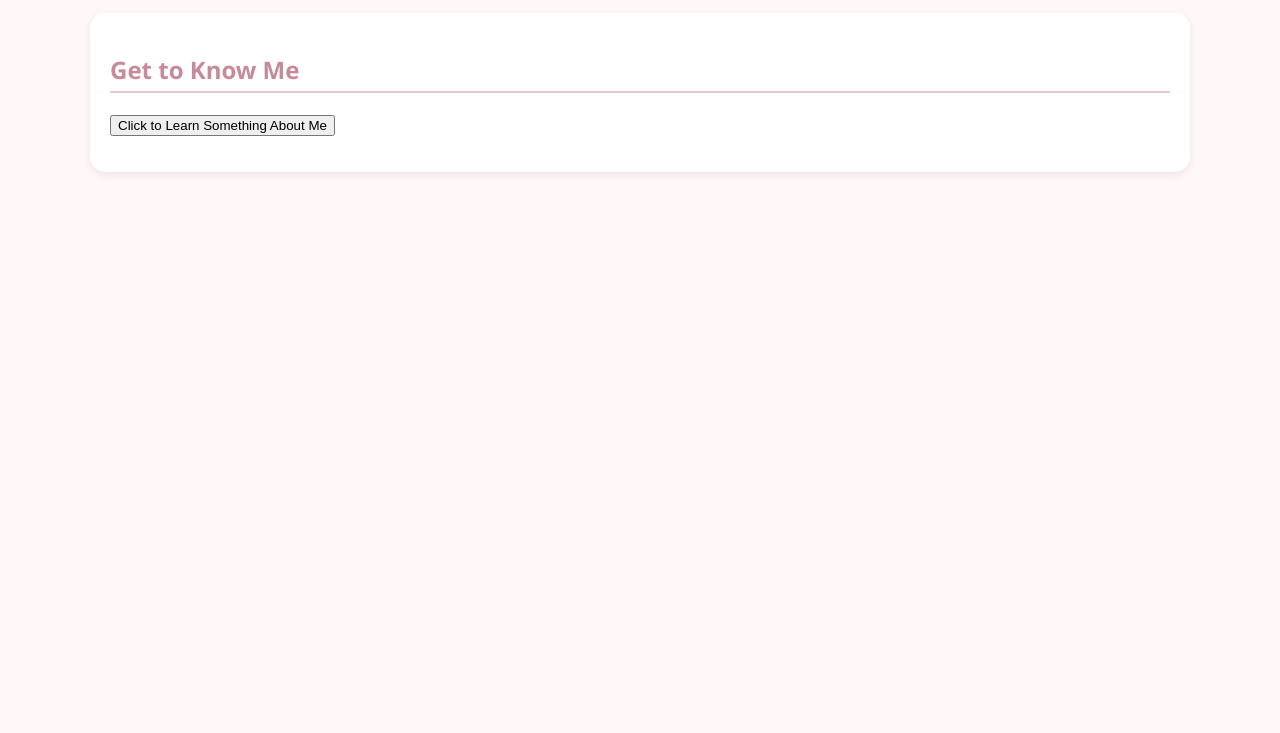
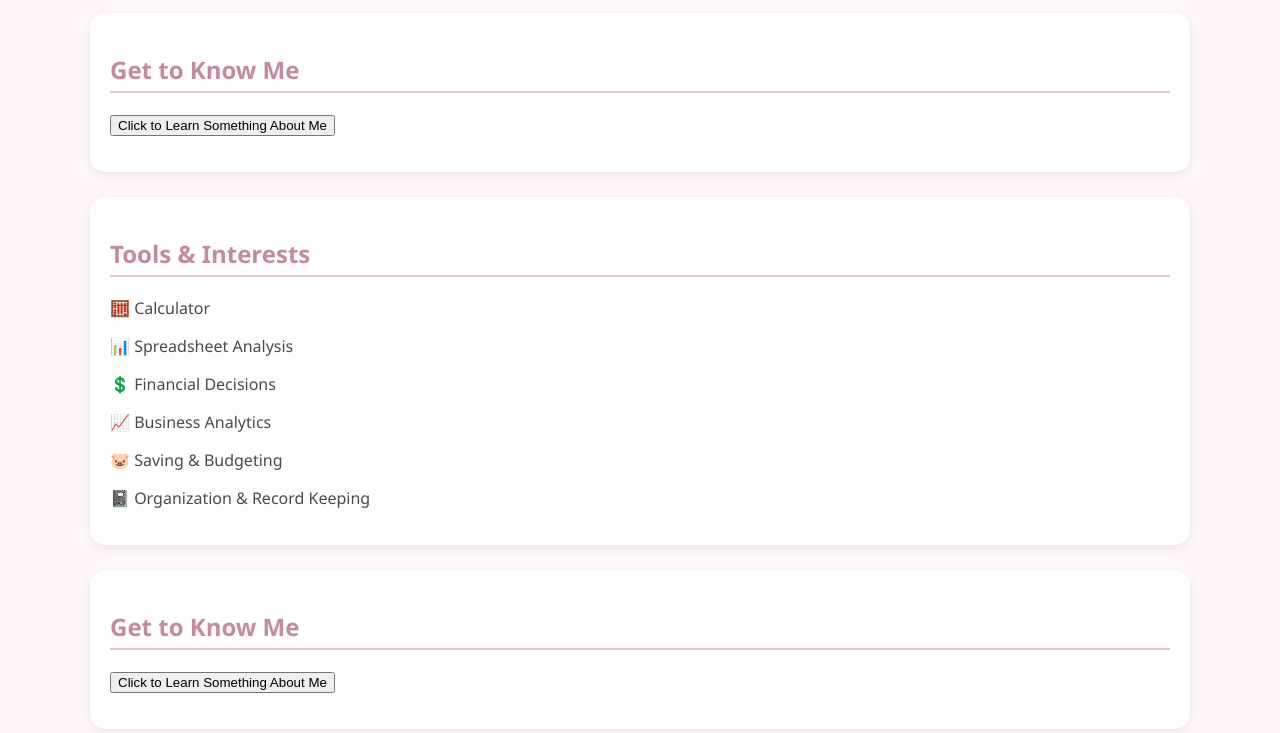
Before and after one commit to Sof-ia-Jas-mine/Sofia-s-Portfolio, a plain HTML site: page index.html in a window 1280 px wide. Shown: the part 1018-1751 px from the top of the page. Before the commit the page ends 1245 px from the top, so only its background shows below. Drawn offline with Linux system fonts and the light colour scheme.

Commit message:
Update index.html

```diff
--- a/index.html
+++ b/index.html
@@ -79,3 +79,30 @@
     <p id="fact"></p>
 
 </div>
+    <div class="section">
+    <h2>Tools & Interests</h2>
+
+    <p>🧮 Calculator</p>
+    <p>📊 Spreadsheet Analysis</p>
+    <p>💲 Financial Decisions</p>
+    <p>📈 Business Analytics</p>
+    <p>🐷 Saving & Budgeting</p>
+    <p>📓 Organization & Record Keeping</p>
+</div>
+
+<div class="section">
+
+    <h2>Get to Know Me</h2>
+
+    <button onclick="showFact()">
+        Click to Learn Something About Me
+    </button>
+
+    <p id="fact"></p>
+
+</div>
+
+<script src="script.js"></script>
+
+</body>
+</html>
```
